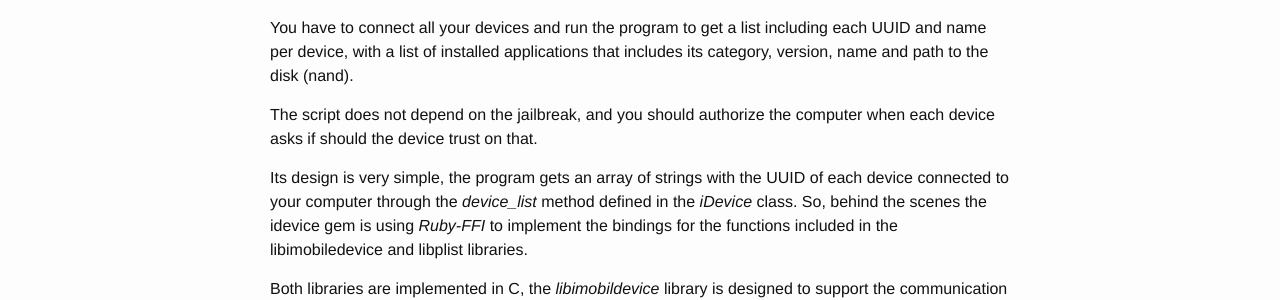
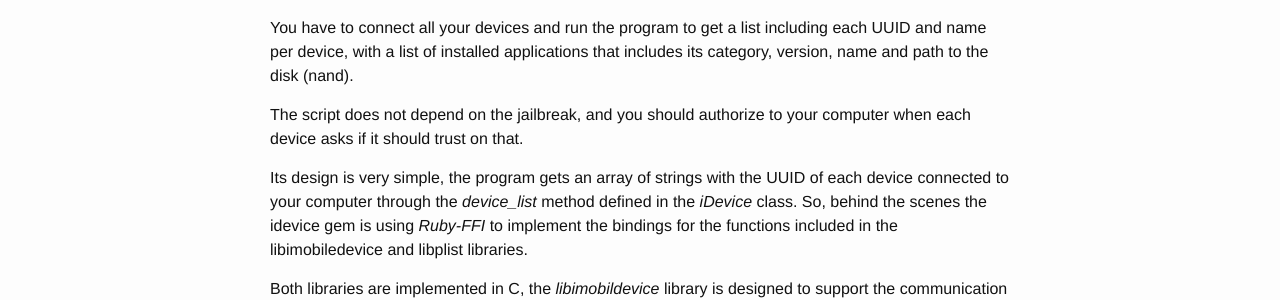
Before and after one commit to karmatr0n/karmatr0n.github.io, a Jekyll site: the page built from _posts/2015-01-30-apps-per-idev.markdown, in a window 1280 px wide and 900 px high. Shown: the part 376-676 px from the top of the window. Built offline with Jekyll 4.4.1, drawn with Linux system fonts in a browser that asks for light colours.

Commit message:
Fixing spanglish errors

```diff
--- a/_posts/2015-01-30-apps-per-idev.markdown
+++ b/_posts/2015-01-30-apps-per-idev.markdown
@@ -11,7 +11,8 @@ I think It could be useful for forensic or just for curiousity to identify how m
 
 You have to connect all your devices and run the program to get a list including each UUID and name per device, with a list of installed applications that includes its category, version, name and path to the disk (nand).
 
-The script does not depend on the jailbreak, and you should authorize the computer when each device asks if should the device trust on that.
+The script does not depend on the jailbreak, and you should authorize to your computer when each device asks if it should trust on that.
+
 
 Its design is very simple, the program gets an array of strings with the UUID of each device connected to your computer through the _device_list_ method defined in the _iDevice_ class. So, behind the scenes the idevice
 gem is using _Ruby-FFI_ to implement the bindings for the functions included in the libimobiledevice and libplist libraries.
```
